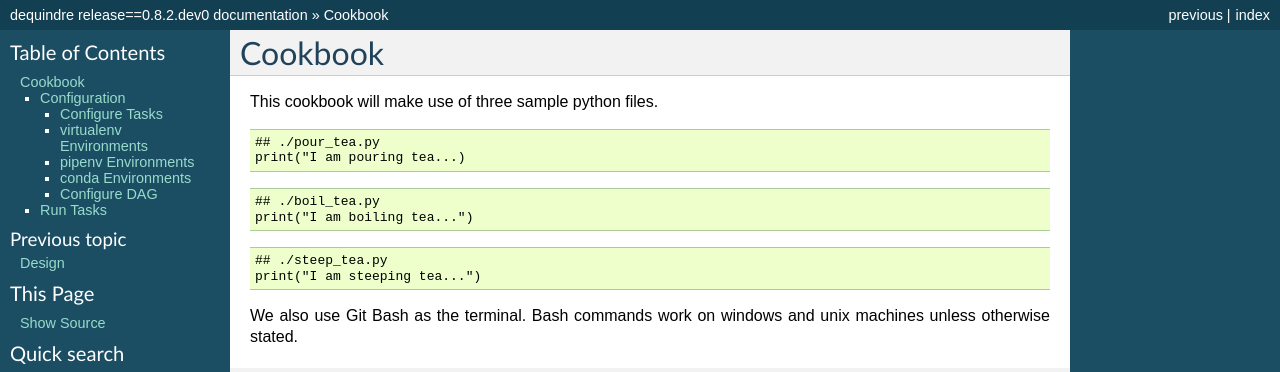
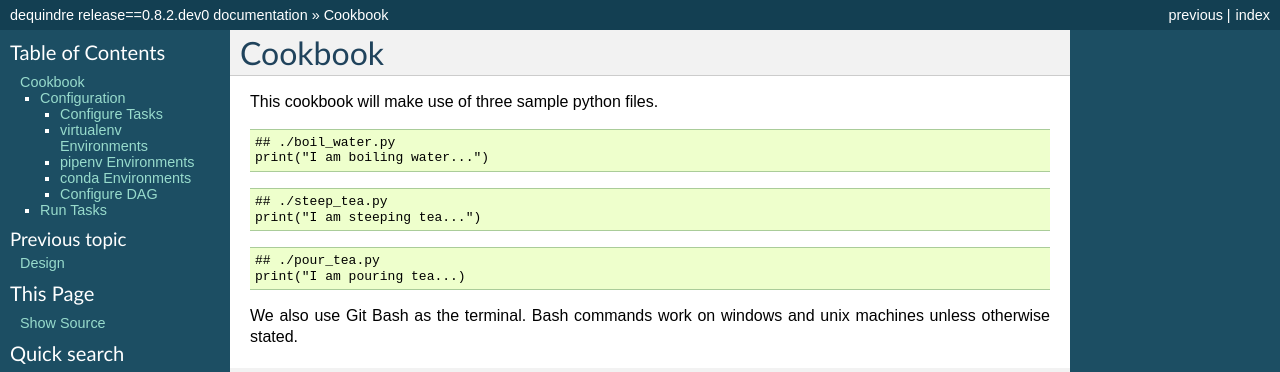
Before and after one commit to vogt4nick/dequindre, a Sphinx documentation site: the page built from docs/source/user-guide/cookbook.md, in a window 1280 px wide and 900 px high. Shown: the top 372 px of the window. Built offline with Sphinx 7.4.7, drawn with Linux system fonts in a browser that asks for light colours.

Commit message:
fix py files

````diff
--- a/docs/source/user-guide/cookbook.md
+++ b/docs/source/user-guide/cookbook.md
@@ -3,19 +3,19 @@
 
 This cookbook will make use of three sample python files.
 
-```pour_tea.py
-## ./pour_tea.py
-print("I am pouring tea...)
-```
-
-```boil_tea.py
-## ./boil_tea.py
-print("I am boiling tea...")
+```boil_water.py
+## ./boil_water.py
+print("I am boiling water...")
 ```
 
 ```steep_tea.py
 ## ./steep_tea.py
 print("I am steeping tea...")
+```
+
+```pour_tea.py
+## ./pour_tea.py
+print("I am pouring tea...)
 ```
 
 We also use Git Bash as the terminal. Bash commands work on windows and unix machines unless otherwise stated.
@@ -119,4 +119,6 @@ Now the task is pointing to the conda environment and will run that environment
 
 ### Configure DAG
 
+
+
 ## Run Tasks
````
